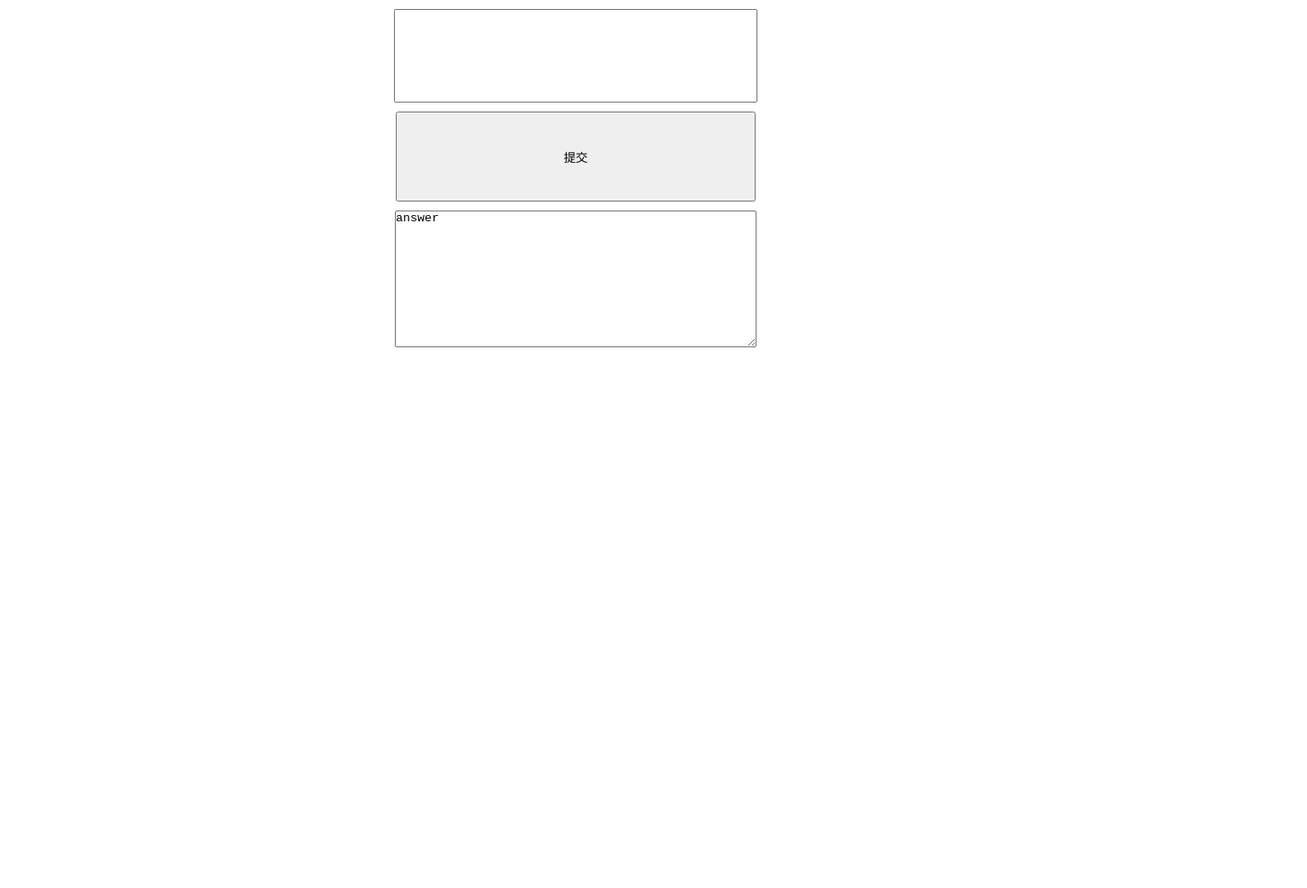
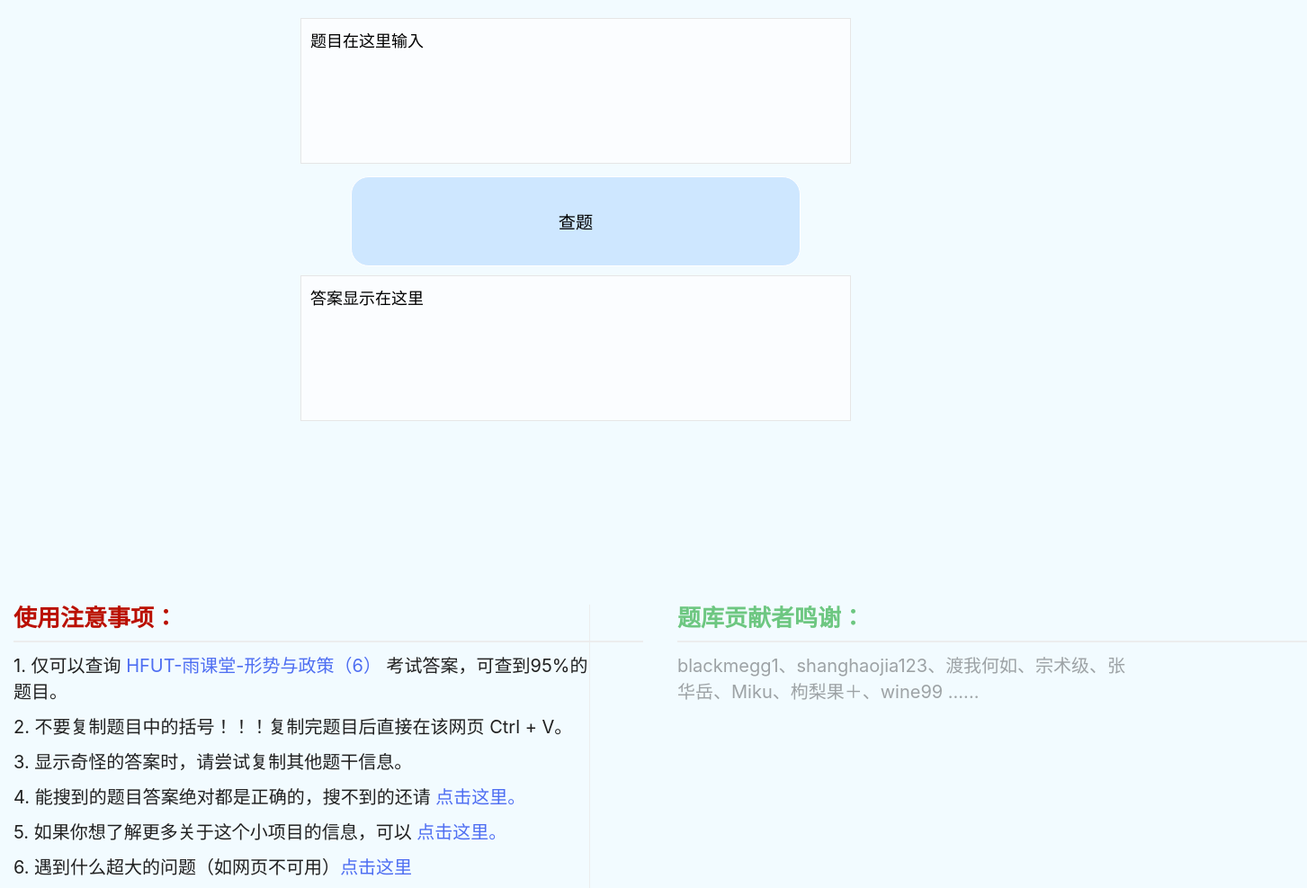
Before and after one commit to Blackmegg1/Situation-and-Policies, a plain HTML site: page front/index.html in a window 1280 px wide. Shown: the whole page at 90% size, 1453 px wide, since content can reach past the window. Before the commit the page ends 800 px from the top, so only its background shows below. Drawn offline with Linux system fonts and the light colour scheme.

Commit message:
基本完成界面搭建

```diff
--- a/front/index.css
+++ b/front/index.css
@@ -4,22 +4,129 @@
     font: 14px;
 }
 
+a {
+    text-decoration: none;
+    color: black;
+}
+
+ul li {
+    list-style: none;
+}
+
 body {
-    text-align: center;
+    font-family: BlinkMacSystemFont, -apple-system, Segoe UI, Roboto, Helvetica, Arial, sans-serif;
+    background-color: rgb(242, 251, 255);
+    height: 100%;
+    width: 100%;
+}
+
+textarea {
+    resize: none;
+    border-color: rgb(230, 230, 230);
+    outline: none;
+    font-size: 18px;
+    padding-top: 10px;
+    padding-left: 10px;
+    background-color: rgba(255, 255, 255, 0.678);
+    transition: 0.3s all;
+}
+
+textarea:hover {
+    border: 1px solid #8bd0e7;
 }
 
 .nav {
+    text-align: center;
+    margin-top: 20px;
     width: 100%;
+    margin-bottom: 20px;
 }
 
-input {
+.question {
+    height: 150px;
+    width: 600px;
+}
+
+.submit {
     display: block;
     margin: 10px auto;
     height: 100px;
-    width: 400px;
+    width: 500px;
+    font-size: larger;
+    background-color: rgba(185, 221, 255, 0.63);
+    border-radius: 20px;
+    border: 1px solid #fff;
+    transition: 0.3s all;
+}
+
+.submit:hover {
+    border: 1px solid #8bd0e7;
+    cursor: pointer;
 }
 
 .answerArea {
     height: 150px;
-    width: 400px;
+    width: 600px;
 }
+
+.footer {
+    position: relative;
+    width: 100%;
+    height: 200px;
+    margin-top: 200px;
+}
+
+.howToUse {
+    position: absolute;
+    left: 15px;
+    width: 50%;
+    border-right: 1px solid #ebebebd7;
+}
+
+.thanks {
+    position: absolute;
+    right: 15px;
+    width: 40%;
+}
+
+.link {
+    color: #4e6ef2;
+    transition: 0.3s all;
+}
+.link:hover {
+    color: #00b1f7ea;
+}
+
+.list_title {
+    border-bottom: 2px solid #ebebebd7;
+    padding-bottom: 10px;
+    color: #ba1000;
+    font-weight: 700;
+    font-size: 26px;
+    height: 30px;
+    width: 700px;
+    line-height: 30px;
+}
+
+.thanks_title {
+    border-bottom: 2px solid #ebebebd7;
+    padding-bottom: 10px;
+    color: #6dc781;
+    font-weight: 700;
+    font-size: 26px;
+    height: 30px;
+    width: 700px;
+    line-height: 30px;
+}
+
+.howToUse ul li {
+    margin: 10px auto;
+    color: #212121;
+    font-size: 20px;
+}
+
+.thanks .names{
+    margin: 10px auto;
+    color: #21212167;
+    font-size: 20px;
+}
--- a/front/index.html
+++ b/front/index.html
@@ -12,12 +12,32 @@
 
 <body>
     <div class="nav">
-        <input type="text" class="question" id="question">
-        <input type="button" class="submit" value="提交" onclick="getAnswer()">
+        <textarea type="text" class="question" id="question" onkeydown="enter_btn(event.keyCode)">题目在这里输入</textarea>
+        <input type="button" class="submit" value="查题" onclick="getAnswer()">
+        <textarea class="answerArea" id="answerArea">答案显示在这里</textarea>
     </div>
-    <textarea class="answerArea" id="answerArea">answer</textarea>
+    <div class="footer">
+        <div class="howToUse">
+            <div class="list_title">使用注意事项：</div>
+            <ul>
+                <li>1. 仅可以查询 <a href="https://hfut.yuketang.cn/pro/portal/home/" class="link">HFUT-雨课堂-形势与政策（6）</a>
+                    考试答案，可查到95%的题目。</li>
+                <li>2. 不要复制题目中的括号！！！复制完题目后直接在该网页 Ctrl + V。</li>
+                <li>3. 显示奇怪的答案时，请尝试复制其他题干信息。</li>
+                <li>4. 能搜到的题目答案绝对都是正确的，搜不到的还请 <a href="www.baidu.com" class="link">点击这里。</a></li>
+                <li>5. 如果你想了解更多关于这个小项目的信息，可以 <a href="https://github.com/Blackmegg1/Forms-and-Policies"
+                        class="link">点击这里。</a></li>
+                <li>6. 遇到什么超大的问题（如网页不可用）<a target="_blank"
+                        href=http://wpa.qq.com/msgrd?v=3&uin=1141066795&site=qq&menu=yes" class="link">点击这里</a></li>
+            </ul>
+        </div>
+        <div class="thanks">
+            <div class="thanks_title">题库贡献者鸣谢：</div>
+            <div class="names">blackmegg1、shanghaojia123、渡我何如、宗术级、张华岳、Miku、枸梨果＋、wine99 ......</div>
+        </div>
+    </div>
+</body>
 
-</body>
 <script src="send.js"></script>
 
 </html>
--- a/front/send.js
+++ b/front/send.js
@@ -1,9 +1,33 @@
 function getAnswer(question) {
   let quest = document.getElementById("question");
   let answerArea = document.getElementById("answerArea");
-  let backPromise = fetch("http://192.168.0.181:3000"+"?question="+quest.value);
+  // let backPromise = fetch("http://192.168.0.181:3000"+"?question="+quest.value);
+  if(quest.value==""){
+    alert("题目不能为空");
+    return false;
+  }
+  let backPromise = fetch(
+    "http://106.15.249.229:3000" + "?question=" + quest.value
+  );
   backPromise
     .then((respon) => respon.json())
     .then((data) => (answerArea.value = data.answer))
-    .catch(error =>alert(error));
+    .catch((error) => alert(error));
+  backPromise = null;
+  quest.value = "";
 }
+
+function enter_btn(a) {
+  //监听答案区的回车事件
+  if (a == 13) {
+    getAnswer();
+  }
+}
+
+document.addEventListener("paste", function (event) {
+  //监听全局的粘贴事件
+  let clipText = event.clipboardData.getData("Text");
+  let quest = document.getElementById("question");
+  quest.value = clipText;
+  getAnswer();
+});
```
